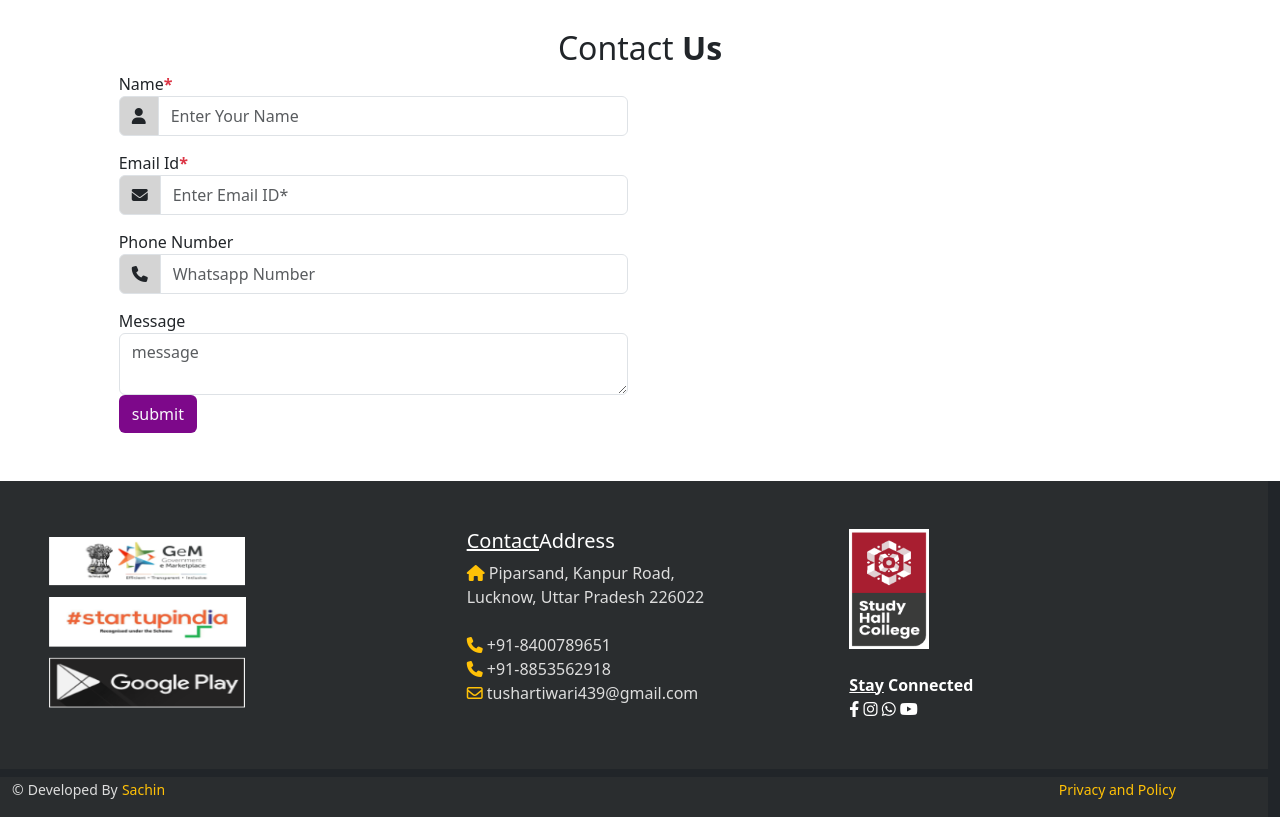
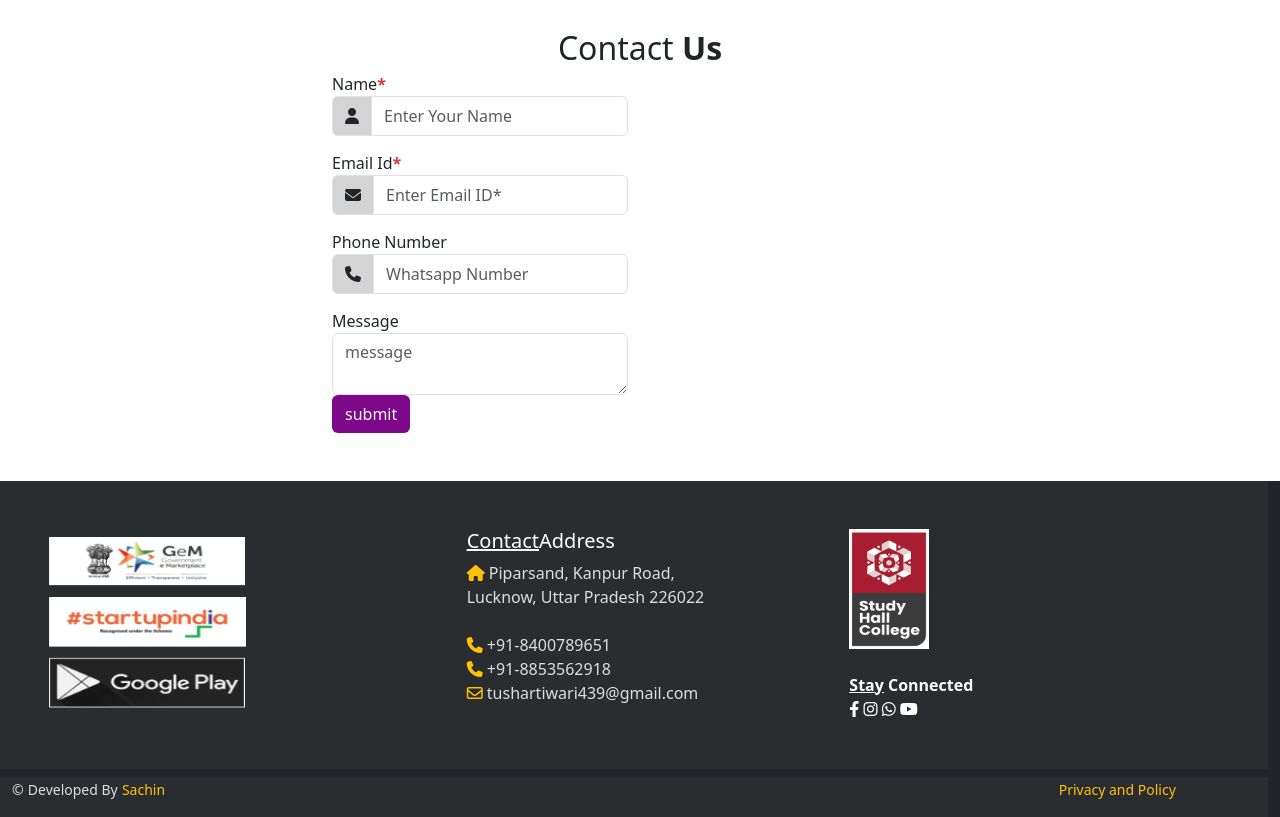
Before and after one commit to sachinkumar5086/College-Project, a Django app: page /contact/ in a window 1280 px wide. Shown: the part 122-939 px from the top of the page. Run offline with Django 5.2, Linux system fonts and the light colour scheme; some libraries are stand-ins or nearby versions.

Commit message:
updated successfully

```diff
--- a/studyHall/templates/user/contact.html
+++ b/studyHall/templates/user/contact.html
@@ -15,7 +15,7 @@
 </style>
 <div class="text-center fs-2 txt-mycolor1 pt-4">Contact<b class="txt-mycolor2"> Us</b></div>
 <div class="row">
-<div class="col-sm-10 mx-auto">
+<div class="col-sm-6 mx-auto" >
     <div class="row">
         <div class="col-sm-6">
             <form method="post">
```
